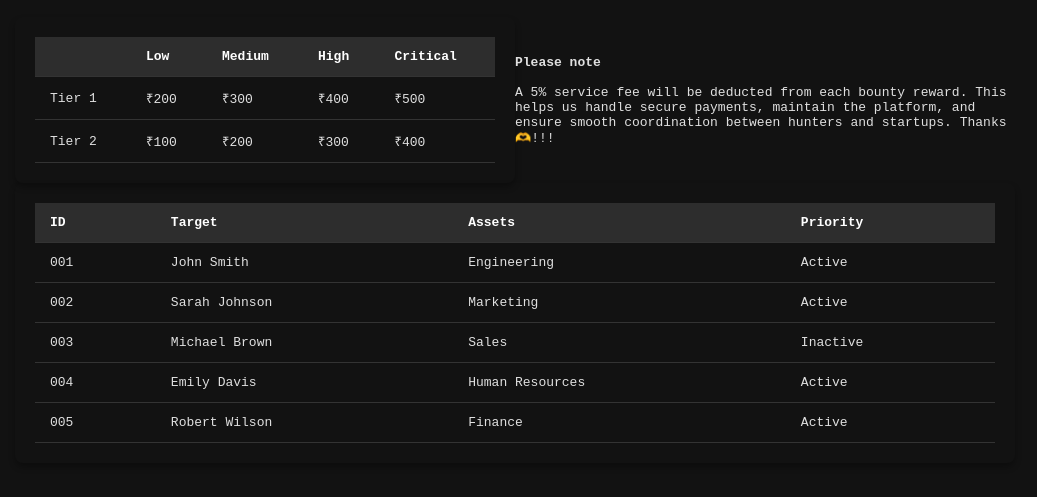
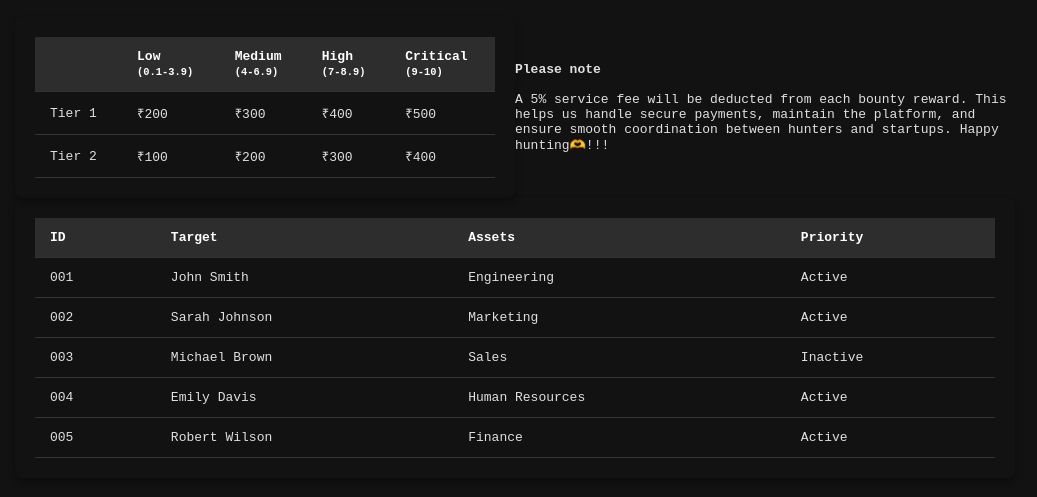
Before and after one commit to freehuntxyz/huntxyz.in, a plain HTML site: page index.html in a window 1280 px wide. Shown: the part 91-588 px from the top of the page, without its empty margins (125-1162 px from the left). Drawn offline with Linux system fonts and the light colour scheme.

Commit message:
some changes

```diff
--- a/index.html
+++ b/index.html
@@ -117,10 +117,10 @@
                     <thead>
                         <tr>
                             <th></th>
-                            <th>Low</th>
-                            <th>Medium</th>
-                            <th>High</th>
-                            <th>Critical</th>
+                            <th>Low<br><span style="font-size: 80%;">(0.1-3.9)</span></th>
+                            <th>Medium<br><span style="font-size: 80%;">(4-6.9)</span></th>
+                            <th>High<br><span style="font-size: 80%;">(7-8.9)</span></th>
+                            <th>Critical<br><span style="font-size: 80%;">(9-10)</span></th>
                         </tr>
                     </thead>
                     <tbody>
@@ -141,7 +141,7 @@
                     </tbody>
                 </table>
             </div>
-            <p style="width: 50%;"><b>Please note</b><br><br> A 5% service fee will be deducted from each bounty reward. This helps us handle secure payments, maintain the platform, and ensure smooth coordination between hunters and startups. Thanks🫶!!!</p>
+            <p style="width: 50%;"><b>Please note</b><br><br> A 5% service fee will be deducted from each bounty reward. This helps us handle secure payments, maintain the platform, and ensure smooth coordination between hunters and startups. Happy hunting🫶!!!</p>
         </div>
 
         <div class="table-container">
```
